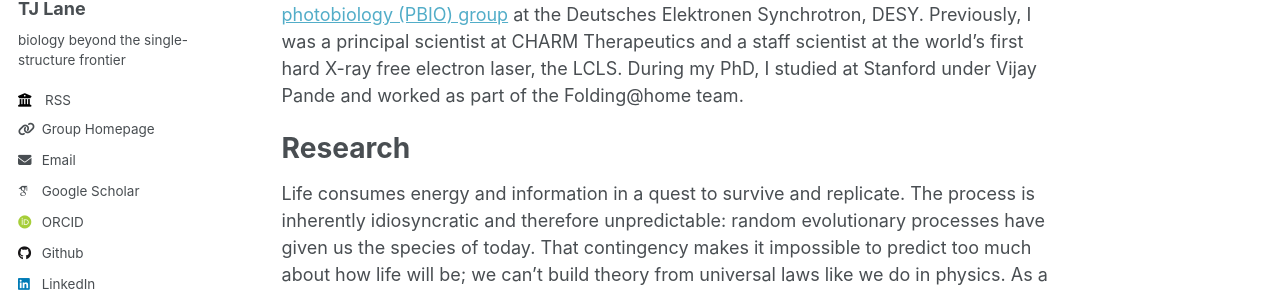
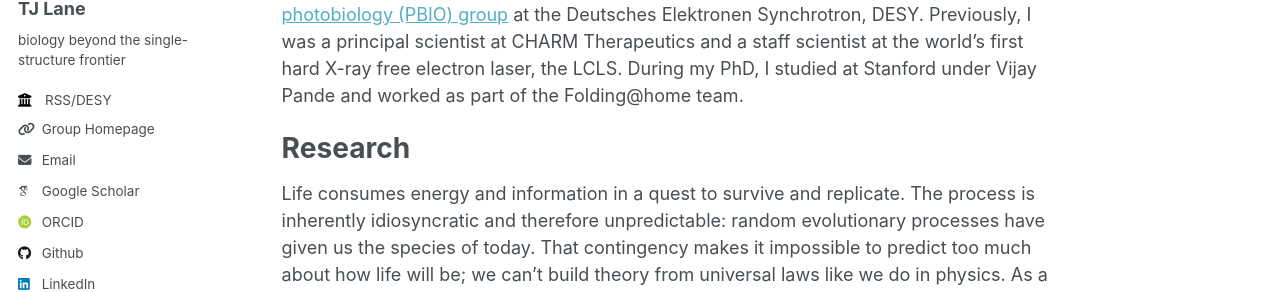
Before and after one commit to tjlane/tjlane.github.io, a Jekyll site: the page built from _pages/about.md, in a window 1280 px wide. Shown: the part 252-544 px from the top of the page. Built offline with Jekyll 4.4.1, drawn with Linux system fonts in a browser that asks for light colours; some web fonts are replaced.

Commit message:
two more small fixes

```diff
--- a/_config.yml
+++ b/_config.yml
@@ -25,8 +25,8 @@
   name             : "TJ Lane"
   bio              : "biology beyond the single-structure frontier"
   # location         : "Cambridge, UK"
-  employer         : "RSS"
-  uri              : "https://rs-station.org"
+  employer         : "RSS/DESY"
+  uri              : "https://pbio.cfel.de"
   email            : "tjlane@rs-station.org"
 
   # Academic websites
--- a/_data/authors.yml
+++ b/_data/authors.yml
@@ -2,7 +2,6 @@
 
 Thomas Lane:
   name        : "Thomas J. Lane"
-  uri         : "http://pbio.cfel.de"
   email       : "thomas.joseph.lane@gmail.com"
   bio         : "TJ"
   avatar      : "bio-photo-2.jpg"
```
